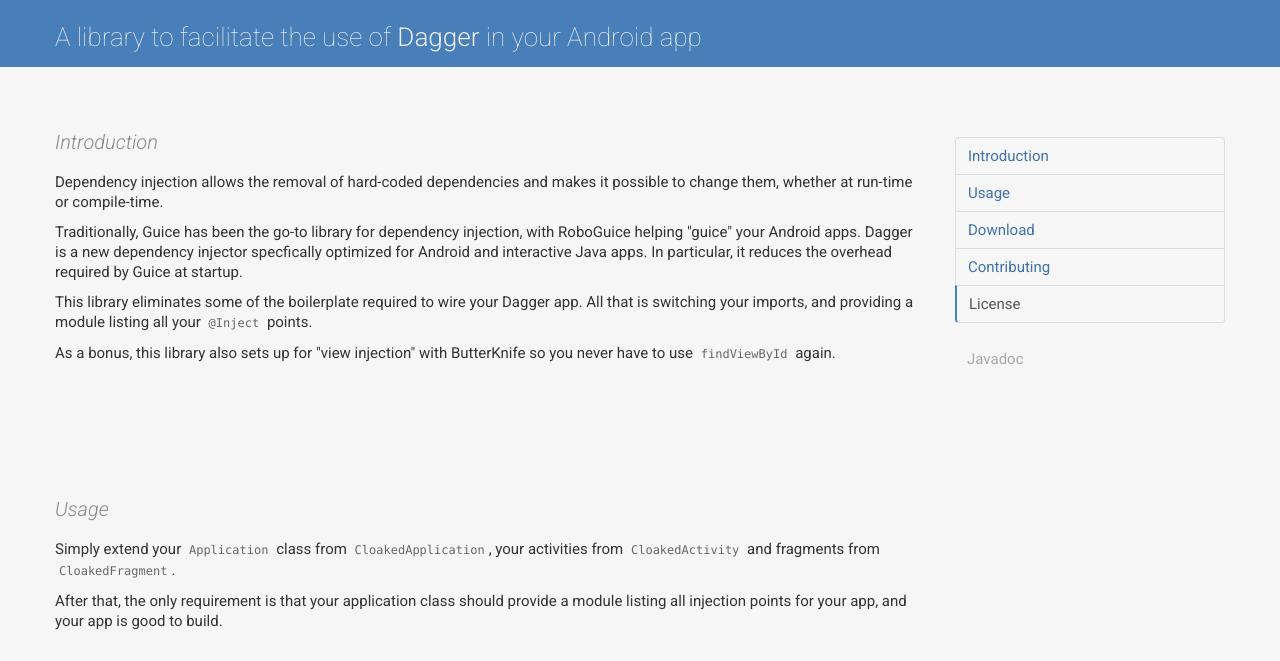
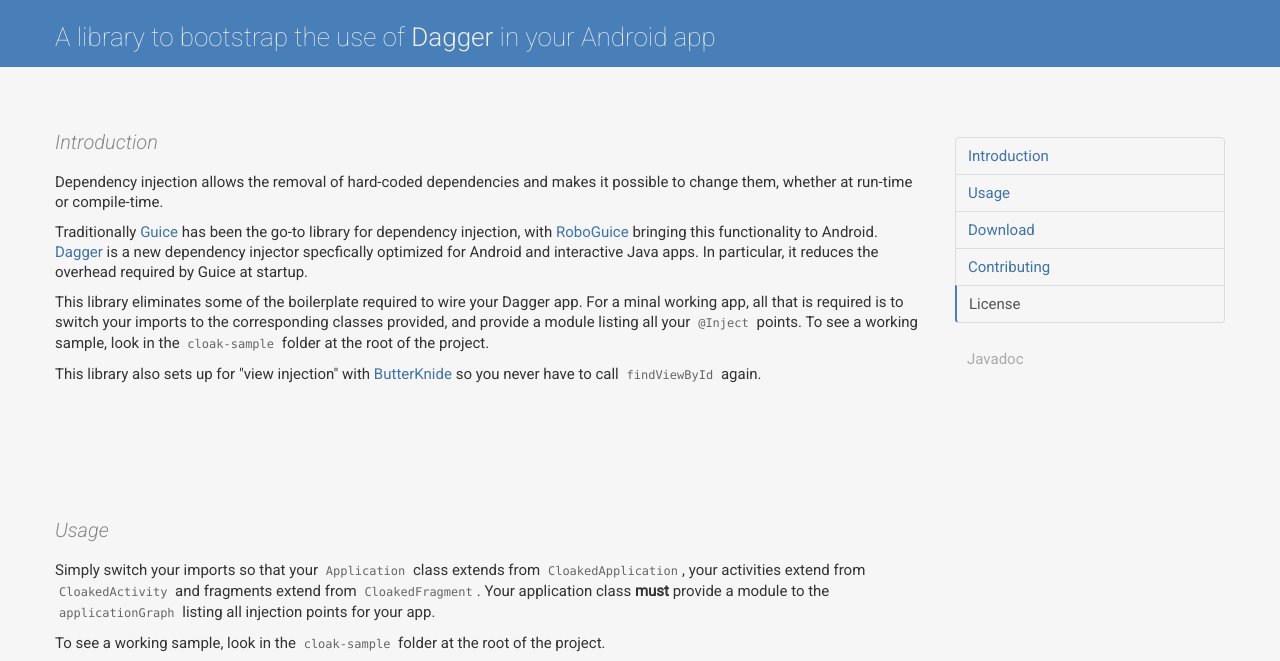
Before and after one commit to f2prateek/cloak, a plain HTML site: page index.html in a window 1280 px wide. Shown: the part 73-734 px from the top of the page. Drawn offline with nearby package versions, Linux system fonts and the light colour scheme.

Commit message:
Website at Sat Oct 19 00:34:28 MDT 2013

```diff
--- a/index.html
+++ b/index.html
@@ -38,7 +38,7 @@
                 <div class="container">
                     <div class="row">
                         <div class="span12">
-                <h2>A library to facilitate the use of <strong>Dagger</strong> in your Android app
+                            <h2>A library to bootstrap the use of <strong>Dagger</strong> in your Android app
                             </h2>
                         </div>
                     </div>
@@ -50,24 +50,17 @@
                         <div class="span9">
                             <h3 id="introduction">Introduction</h3>
 
-                <p>Dependency injection allows the removal of hard-coded dependencies and makes it
-                    possible to change them, whether at run-time or compile-time.</p>
+                            <p>Dependency injection allows the removal of hard-coded dependencies and makes it possible to change them, whether at run-time or compile-time.</p>
 
-                <p>Traditionally, Guice has been the go-to library for dependency injection, with
-                    RoboGuice helping "guice" your Android apps. Dagger is a new dependency injector
-                    specfically optimized for Android and interactive Java apps. In particular, it
-                    reduces the overhead required by Guice at startup.</p>
+                            <p>Traditionally <a href="https://code.google.com/p/google-guice/">Guice</a> has been the go-to library for dependency injection, with <a href="https://github.com/roboguice/roboguice">RoboGuice</a> bringing this functionality to Android. <a href="https://github.com/square/dagger">Dagger</a> is a new dependency injector specfically optimized for Android and interactive Java apps. In particular, it reduces the overhead required by Guice at startup.</p>
 
-                <p>This library eliminates some of the boilerplate required to wire your Dagger app.
-                    All that is switching your imports, and providing a module listing all your
-                    <code>@Inject</code> points.</p>
+                            <p>This library eliminates some of the boilerplate required to wire your Dagger app. For a minal working app, all that is required is to switch your imports to the corresponding classes provided, and provide a module listing all your <code>@Inject</code> points. To see a working sample, look in the <code>cloak-sample</code> folder at the root of the project.</p>
 
-                <p>As a bonus, this library also sets up for "view injection" with ButterKnife so
-                    you never have to use <code>findViewById</code> again.</p>
+                            <p>This library also sets up for "view injection" with <a href="https://github.com/JakeWharton/butterknife">ButterKnide</a> so you never have to call <code>findViewById</code> again.</p>
 
                             <h3 id="usage">Usage</h3>
-                <p>Simply extend your <code>Application</code> class from <code>CloakedApplication</code>, your activities from <code>CloakedActivity</code> and fragments from <code>CloakedFragment</code>.</p>
-                <p>After that, the only requirement is that your application class should provide a module listing all injection points for your app, and your app is good to build.</p>
+                            <p>Simply switch your imports so that your <code>Application</code> class extends from <code>CloakedApplication</code>, your activities extend from <code>CloakedActivity</code> and fragments extend from <code>CloakedFragment</code>. Your application class <strong>must</strong> provide a module to the <code>applicationGraph</code> listing all injection points for your app.</p>
+                            <p>To see a working sample, look in the <code>cloak-sample</code> folder at the root of the project.</p>
 
                             <h3 id="download">Download</h3>
                             <pre class="prettyprint">compile 'com.f2prateek.cloak:cloak:<span
@@ -75,12 +68,9 @@
 
                             <h3 id="contributing">Contributing</h3>
 
-                <p>If you would like to contribute code you can do so through GitHub by forking the
-                    repository and sending a pull request.</p>
+                            <p>If you would like to contribute code you can do so through GitHub by forking the repository and sending a pull request.</p>
 
-                <p>When submitting code, please make every effort to follow existing conventions and
-                    style in order to keep the code as readable as possible. Please also make sure
-                    your code compiles by running <code>gradle assemble</code>.</p>
+                            <p>When submitting code, please make every effort to follow existing conventions and style in order to keep the code as readable as possible. Please also make sure your code compiles by running <code>gradle assemble</code>.</p>
 
                             <h3 id="license">License</h3>
                             <pre>Copyright 2013 Prateek Srivastava (@f2prateek)
```
Lines whose indentation alone changed are shown as unchanged.
